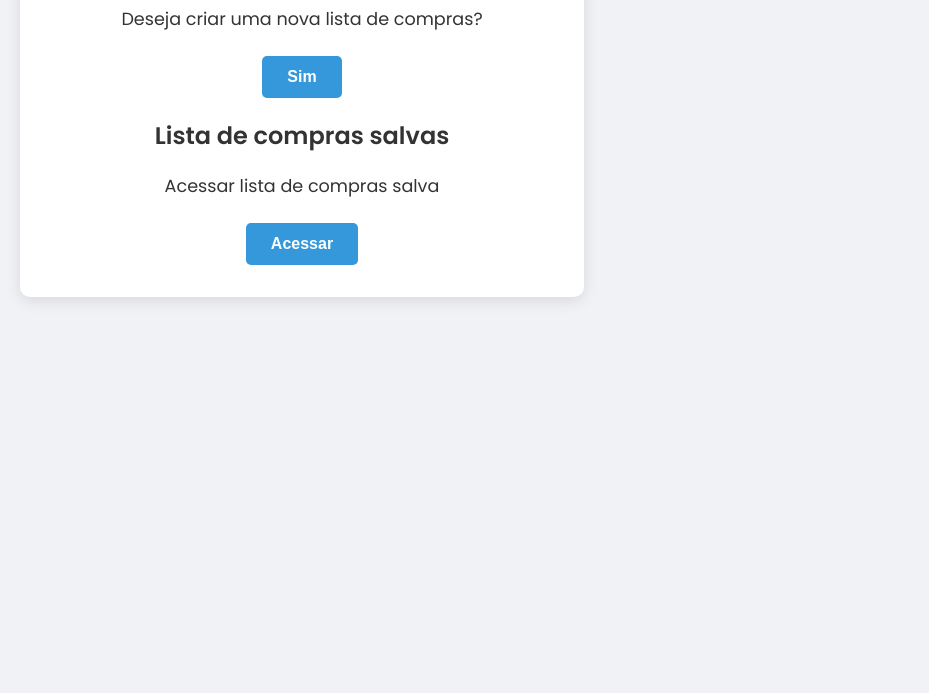
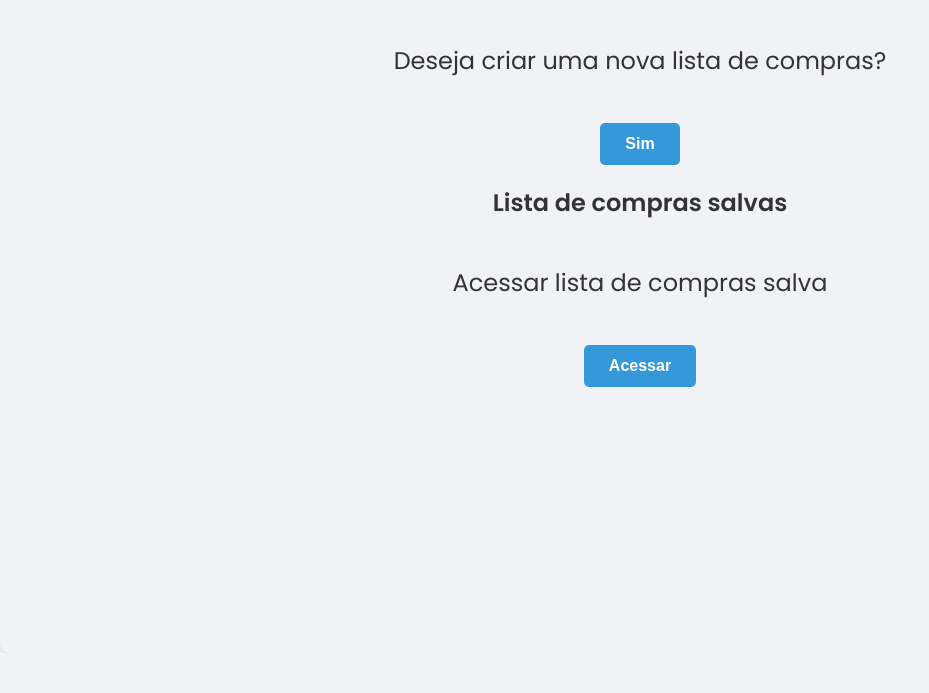
Before and after one commit to Hugo-Marques8/Projeto2-Lista_de_compras, a plain HTML site: page index.html in a window 1280 px wide. Shown: the part 147-840 px from the top of the page, without its empty margins (0-929 px from the left). After the commit the page ends 800 px from the top, so only its background shows below. Drawn offline with Linux system fonts and the light colour scheme.

Commit message:
pequenas modificações css

```diff
--- a/JavaScript/ui.js
+++ b/JavaScript/ui.js
@@ -1,4 +1,4 @@
-import { removerItem, savelocalStorage } from "./events.js"
+
 // objeto que vai armazenar as categorias e os itens dentro de cada categoria
 export let listaCompras = {
 }
@@ -41,20 +41,10 @@ export function atualizarLista(listaCompras) {
             li.textContent = item // o textContent de li recebe o valor de item
 
             const btn = document.createElement('button')
-            const btnRemover = document.createElement('button')
             btn.textContent = 'Carrinho'
-            btnRemover.textContent = 'Remover'
-            btnRemover.classList.add('btnRemoverItem')
-            btnRemover.addEventListener('click', () => {
-                removerItem(listaCompras, categoria, item)
-                savelocalStorage(nomeLista, listaCompras)
-                atualizarLista(listaCompras)
-
-            })
             btn.addEventListener('click', () => btn.classList.toggle('btnItemEvent')) // Muda a cor do botão quando clicar )
             div.appendChild(li)
             div.appendChild(btn)
-            div.appendChild(btnRemover)
             ul.appendChild(div)
 
         });
--- a/style.css
+++ b/style.css
@@ -1,35 +1,54 @@
 @import url('https://fonts.googleapis.com/css2?family=Poppins:wght@400;600&display=swap');
-
+html, body {
+    height: 100%;
+    margin: 0;
+}
 body {
+    display: flex;
+    background-color: #ffffff;
+    justify-content: center;
+    text-align: center;
+    overflow-x: hidden;
     font-family: 'Poppins', sans-serif;
     background-color: #f0f2f5;
     color: #333;
-    justify-content: center;
-    align-items: center;
     min-height: 100vh;
-    margin: 0;
-    padding: 20px;
+    padding: 0;
+
 }
 
 .container {
-    background: #ffffff;
-    padding: 2rem;
+    padding: 4rem;
     border-radius: 10px;
     box-shadow: 0 4px 15px rgba(0, 0, 0, 0.1);
+    height: auto;
     width: 100%;
-    max-width: 500px;
     text-align: center;
+    flex-grow: 1;
 }
 
 
 header h1 {
     color: #2c3e50;
     margin-bottom: 2rem;
+    flex-direction: column;
+    text-transform: uppercase;
+}
+
+main {
+
 }
 
 main p {
-    font-size: 1.1rem;
-    margin-bottom: 1.5rem;
+    display: flex;
+    font-size: 1.5rem;
+    margin-bottom: 2.5rem;
+    flex-direction: column;
+    align-items: center;
+    overflow-wrap: break-word;
+    margin: 20px;
+    padding: 25px;
+
 }
 
 .form-group {
@@ -123,14 +142,15 @@ button.btnItemEvent {
 }
 
 .lista-itens li {
+    display: flex;
     background-color: #ffffff;
     width: 100%;
     padding: 10px;
-    border-radius: 5px;
     border: 2px solid #3498db;
     border-radius: 5px;
     margin-bottom: 5px;
     text-transform: capitalize;
+    justify-content: center;
 }
 
 .item-div button {
```
